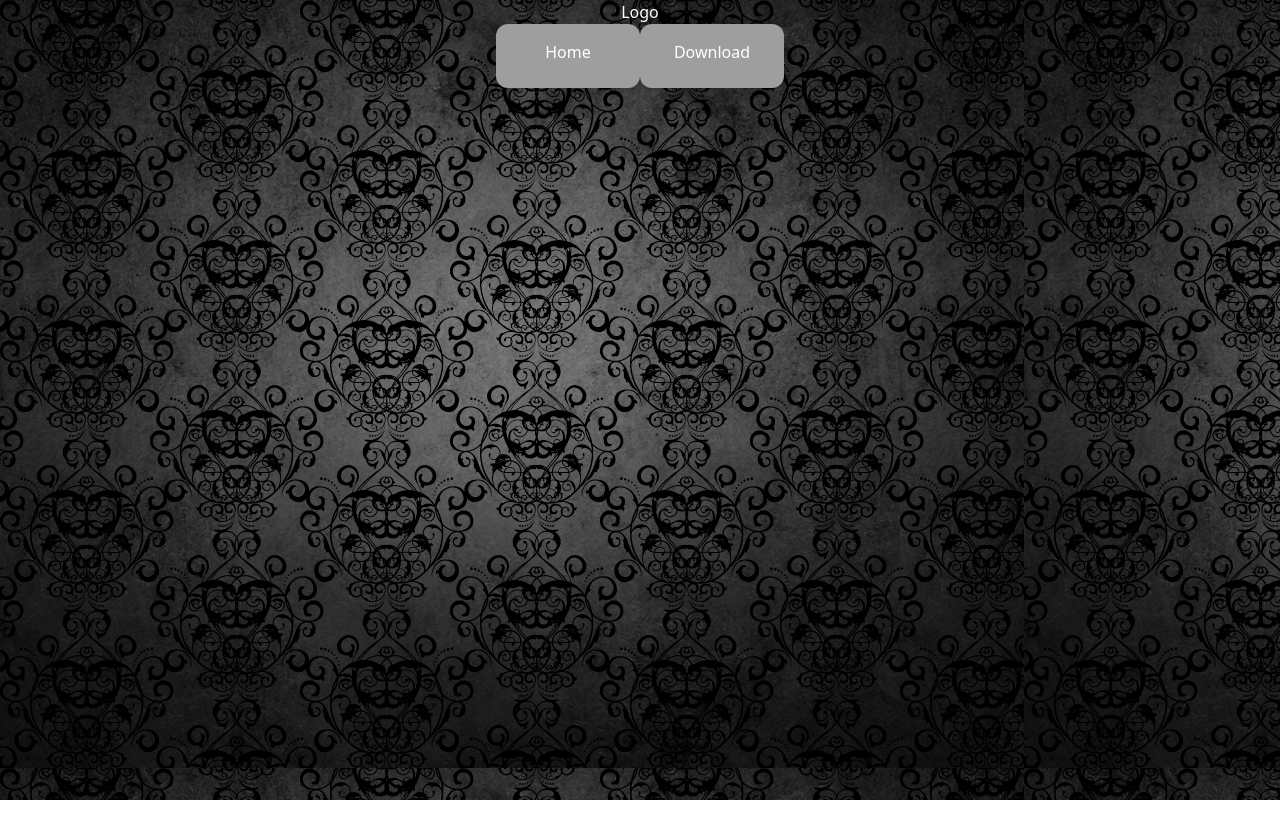
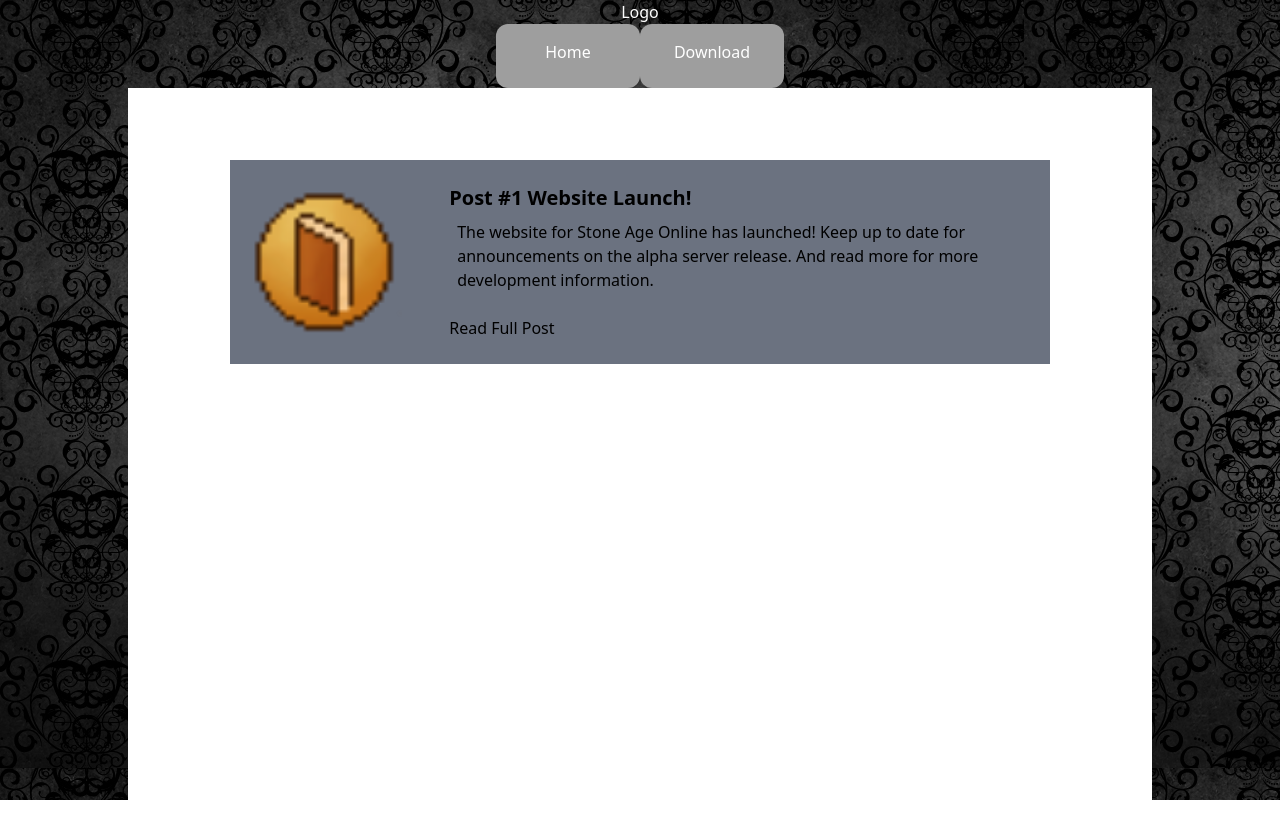
Before and after one commit to bnllmn/SAOWEB, a React (Create React App) app: page / in a window 1280 px wide. Shown: the top 838 px of the page. After the commit the page ends 800 px from the top, so only its background shows below. Built offline with nearby package versions, Linux system fonts and the light colour scheme; grey boxes are pictures that could not be loaded.

Commit message:
updateposts and updates for hosting

```diff
--- a/package.json
+++ b/package.json
@@ -1,6 +1,7 @@
 {
   "name": "stoneageonlineweb",
   "version": "0.1.0",
+  "homepage": "https://bnllmn.github.io/SAOWEB",
   "private": true,
   "dependencies": {
     "@testing-library/jest-dom": "^5.14.1",
@@ -14,6 +15,7 @@
     "@typescript-eslint/parser": "^5.30.7",
     "eslint-config-prettier": "^8.5.0",
     "eslint-plugin-prettier": "^4.2.1",
+    "gh-pages": "^4.0.0",
     "react": "^18.1.0",
     "react-dom": "^18.1.0",
     "react-router-dom": "^6.3.0",
@@ -27,7 +29,9 @@
     "test": "react-scripts test",
     "eject": "react-scripts eject",
     "prettier-format": "prettier --config .prettierrc 'src/**/*.ts*' --write",
-    "lint": "eslint . --ext .ts"
+    "lint": "eslint . --ext .ts",
+    "predeploy": "yarn run build",
+    "deploy": "gh-pages -b master -d build"
   },
   "eslintConfig": {
     "extends": [
--- a/src/App.tsx
+++ b/src/App.tsx
@@ -7,7 +7,7 @@ import LandingPage from './pages/LandingPage';
 function App() {
   return (
     <div
-      className="App h-screen"
+      className="App flex flex-col h-screen"
       style={{
         backgroundImage: 'url(/background-black.jpg)'
       }}
--- /dev/null
+++ b/src/components/PageContentContainer/PageContentContainer.tsx
@@ -0,0 +1,5 @@
+type Props = { children?: JSX.Element | JSX.Element[] };
+
+export const PageContentContainer: React.FC<Props> = ({ children }) => (
+  <div className="h-full w-4/5 bg-white mx-auto bg-bg2">{children}</div>
+);
--- /dev/null
+++ b/src/components/UpdatePosts/components/UpdatePostLandingSample/UpdatePostLandingSummary.tsx
@@ -0,0 +1,9 @@
+import { UpdatePostData } from '../../posts/updateposts';
+
+type UpdatePostBodyProps = {
+  postData: UpdatePostData;
+};
+
+export const UpdatePostLandingSummary = (props: UpdatePostBodyProps) => {
+  return <div className="p-2">{props.postData.landingsummary}</div>;
+};
--- /dev/null
+++ b/src/components/UpdatePosts/components/UpdatePostLandingSample/UpdatePostTitle.tsx
@@ -0,0 +1,9 @@
+import { UpdatePostData } from '../../posts/updateposts';
+
+type UpdatePostTitleProps = {
+  postData: UpdatePostData;
+};
+
+export const UpdatePostTitle = (props: UpdatePostTitleProps) => {
+  return <div className="text-xl font-semibold">{props.postData.title}</div>;
+};
--- /dev/null
+++ b/src/components/UpdatePosts/posts/updateposts.ts
@@ -0,0 +1,26 @@
+type UpdatePostsData = {
+  updatePosts: UpdatePostData[];
+};
+
+export type UpdatePostData = {
+  id: number;
+  author: string;
+  postDate: string;
+  title: string;
+  landingsummary: string;
+  body: string;
+};
+
+export const posts: UpdatePostsData = {
+  updatePosts: [
+    {
+      id: 1,
+      author: 'Ben',
+      postDate: '7/25/22',
+      title: 'Post #1 Website Launch!',
+      landingsummary:
+        'The website for Stone Age Online has launched! Keep up to date for announcements on the alpha server release. And read more for more development information.',
+      body: ''
+    }
+  ]
+};
--- /dev/null
+++ b/src/components/UpdatePosts/routes/UpdatePostLanding.tsx
@@ -0,0 +1,33 @@
+import { Link } from 'react-router-dom';
+import { UpdatePostLandingSummary } from '../components/UpdatePostLandingSample/UpdatePostLandingSummary';
+import { UpdatePostTitle } from '../components/UpdatePostLandingSample/UpdatePostTitle';
+import { UpdatePostData } from '../posts/updateposts';
+
+type UpdatePostProps = {
+  postData: UpdatePostData;
+};
+
+function UpdatePostLanding(props: UpdatePostProps) {
+  console.log(props);
+  return (
+    <div className="updatepost-container bg-gray-500 pt-6 pl-4 pr-10 pb-6 w-4/5 space-x-4 mx-auto flex">
+      <button
+        className="pict w-1/4 bg-no-repeat bg-contain hover:opacity-90"
+        style={{
+          backgroundImage: 'url(/skillsico.png)'
+        }}
+      ></button>
+      <div className="post w-3/4">
+        <div className="text-container">
+          <UpdatePostTitle {...props} />
+          <UpdatePostLandingSummary {...props} />
+        </div>
+        <div className="pt-4">
+          <Link to={''}>Read Full Post</Link>
+        </div>
+      </div>
+    </div>
+  );
+}
+
+export default UpdatePostLanding;
--- a/src/pages/DownloadPage.tsx
+++ b/src/pages/DownloadPage.tsx
@@ -1,5 +1,15 @@
+import { PageContentContainer } from '../components/PageContentContainer/PageContentContainer';
+
 function DownloadPage() {
-  return <div className="h-full w-4/5 bg-white mx-auto bg-bg2"></div>;
+  return (
+    <PageContentContainer>
+      <div>Download through steam</div>
+      <div>Windows/Mac/Linux Download</div>
+      <div>
+        Standalone launchers will need to be redownloaded with game updates
+      </div>
+    </PageContentContainer>
+  );
 }
 
 export default DownloadPage;
--- a/src/pages/LandingPage.tsx
+++ b/src/pages/LandingPage.tsx
@@ -1,5 +1,19 @@
+import { PageContentContainer } from '../components/PageContentContainer/PageContentContainer';
+import UpdatePostLanding from '../components/UpdatePosts/routes/UpdatePostLanding';
+import { posts } from '../components/UpdatePosts/posts/updateposts';
+
 function LandingPage() {
-  return <div></div>;
+  console.log(posts);
+  return (
+    <PageContentContainer>
+      <div>
+        <div className="welcome-message text-white text-center py-6">
+          Welcome!
+        </div>
+        <UpdatePostLanding postData={posts.updatePosts[0]} />
+      </div>
+    </PageContentContainer>
+  );
 }
 
 export default LandingPage;
```
Also changed, not shown: public/skillsico.png (added), 1 other file (tests, documents, lock files or other folders).
